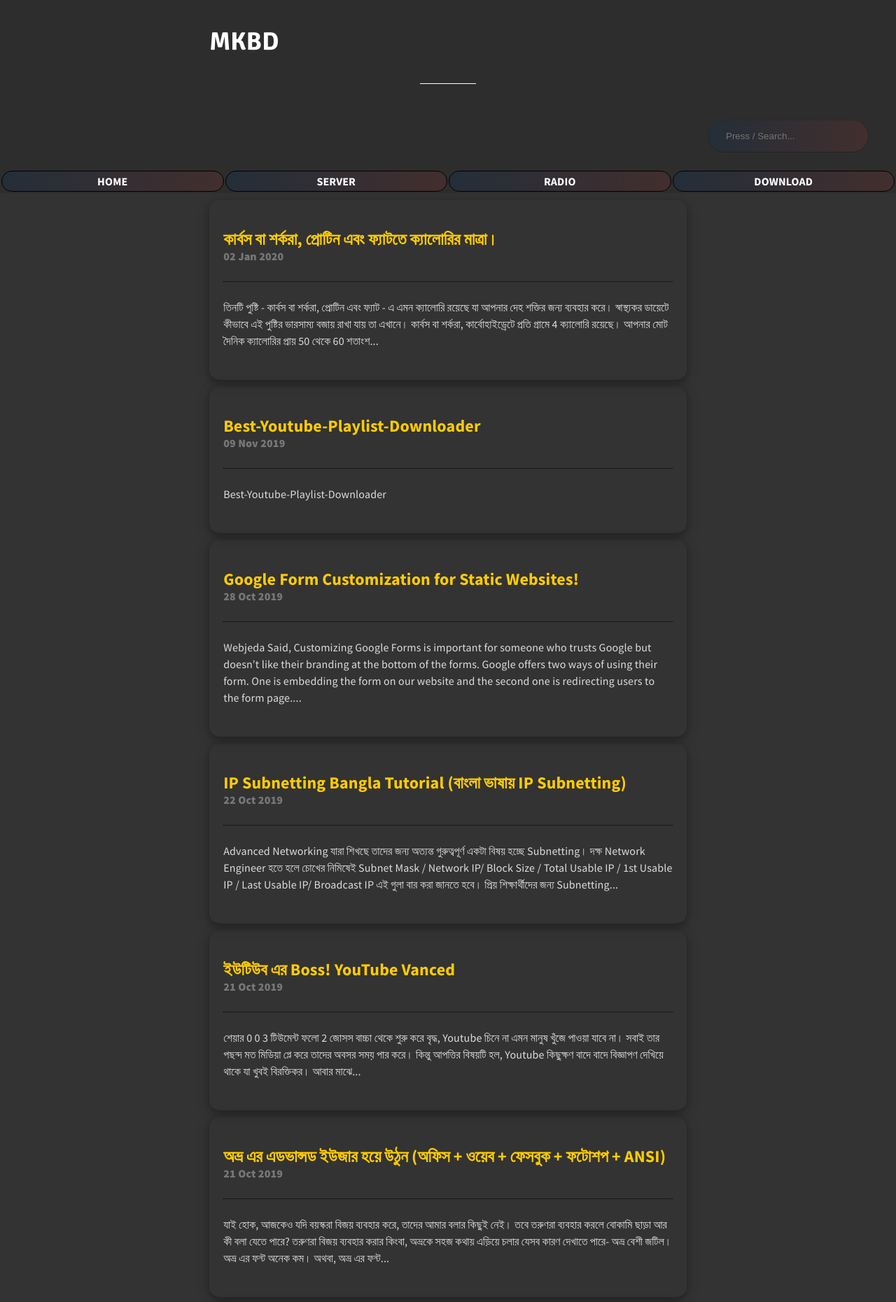
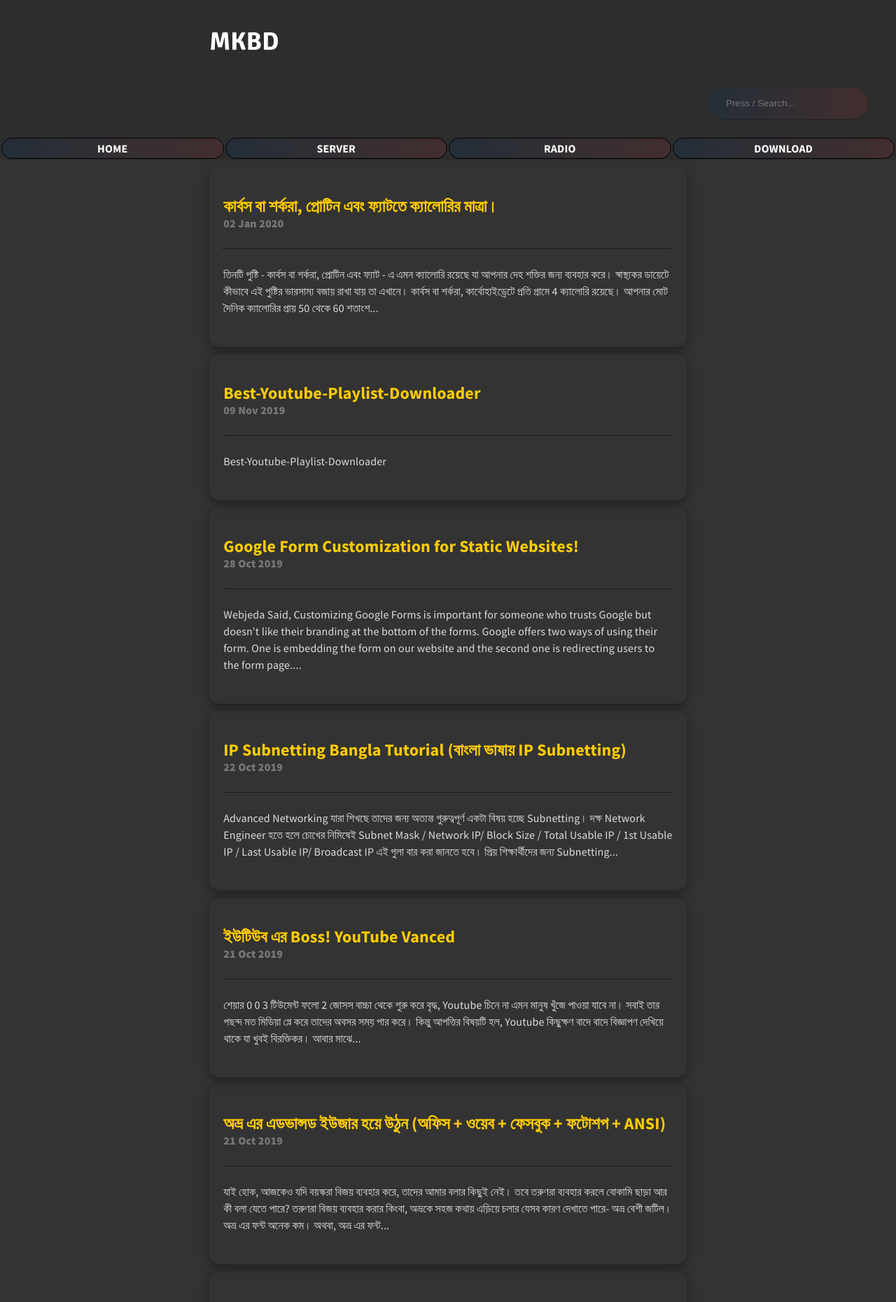
Before and after one commit to bdmilan/blog, a Jekyll site: the page built from index.html, in a window 1280 px wide. Shown: the top 1861 px of the page at 70% size. Built offline with Jekyll 4.4.1, drawn with Linux system fonts in a browser that asks for light colours; the list of posts is cut into pages by our own code.

Commit message:
Update layout.scss

```diff
--- a/_sass/layout.scss
+++ b/_sass/layout.scss
@@ -145,7 +145,6 @@ html, body {
   }
   &:after {
   	display: block;
-    content: '';
     width: 5rem;
     height: 1px;
     margin: 23px auto;
```
